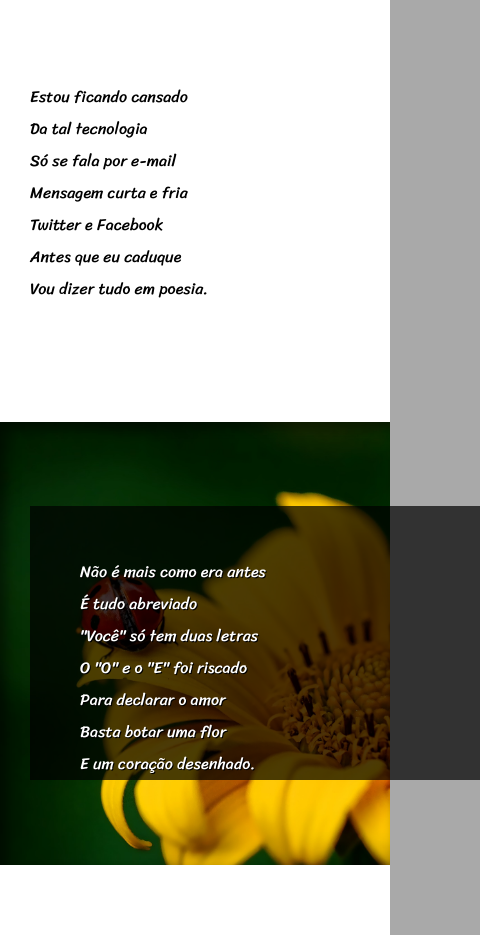
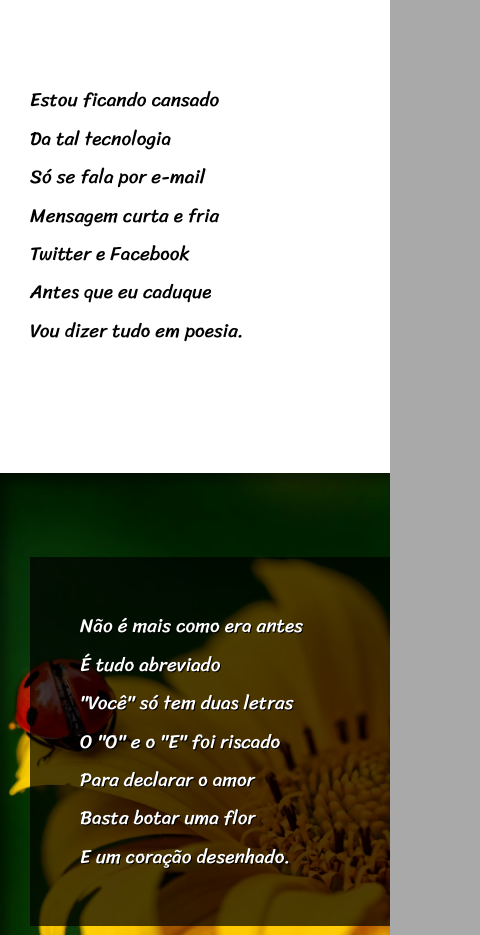
Before and after one commit to EldaRamos/Projeto-Cordel, a plain HTML site: page index.html in a window 390 px wide. Shown: the part 165-1100 px from the top of the page, 480 px wide, since content can reach past the window. Drawn offline with Linux system fonts and the light colour scheme.

Commit message:
Atualizando CSS

```diff
--- a/style.css
+++ b/style.css
@@ -66,8 +66,8 @@ section p {
     background-attachment: fixed;
 }
 .imagem p {
-    width: 400px;
-    padding: 50px 0 0 50px;
+    max-width: 300px;
+    padding: 50px 50px;
     background-color: rgba(0, 0, 0, 0.7);
     text-shadow: 1px 1px 0px black;
 }
@@ -80,6 +80,6 @@ section p {
 
 @media screen and (max-width: 600px) {
     section {
-        font-size: 1em;
+        font-size: 1.2em;
     }
 }
```
